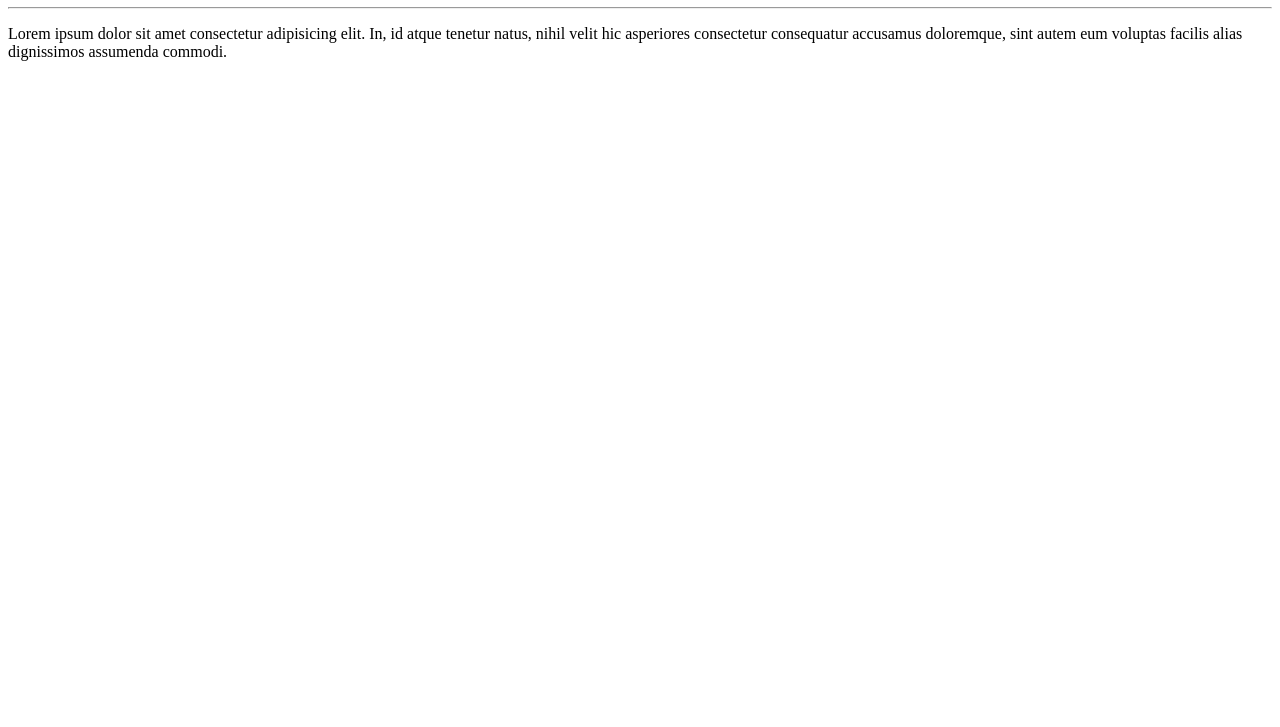
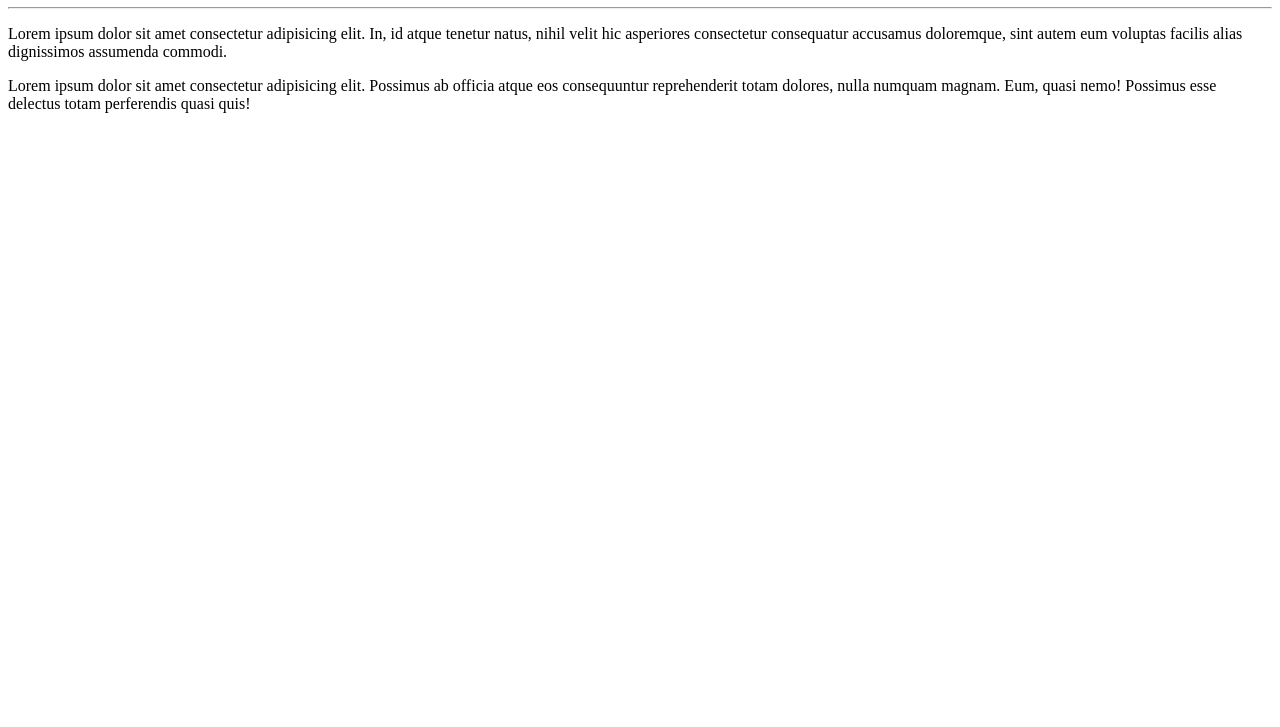
Before and after one commit to Luizpaim/Ola--Mundo, a plain HTML site: page site-exemplo/index.html in a window 1280 px wide. Shown: the part 73-800 px from the top of the page. Drawn offline with Linux system fonts and the light colour scheme.

Commit message:
adicionei um paragrafo

```diff
--- a/site-exemplo/index.html
+++ b/site-exemplo/index.html
@@ -12,6 +12,7 @@
     <h1>Olá, Mundo</h1>
     <hr>
     <p>Lorem ipsum dolor sit amet consectetur adipisicing elit. In, id atque tenetur natus, nihil velit hic asperiores consectetur consequatur accusamus doloremque, sint autem eum voluptas facilis alias dignissimos assumenda commodi.</p>
+    <p>Lorem ipsum dolor sit amet consectetur adipisicing elit. Possimus ab officia atque eos consequuntur reprehenderit totam dolores, nulla numquam magnam. Eum, quasi nemo! Possimus esse delectus totam perferendis quasi quis!</p>
 </body>
 
 </html>
```
